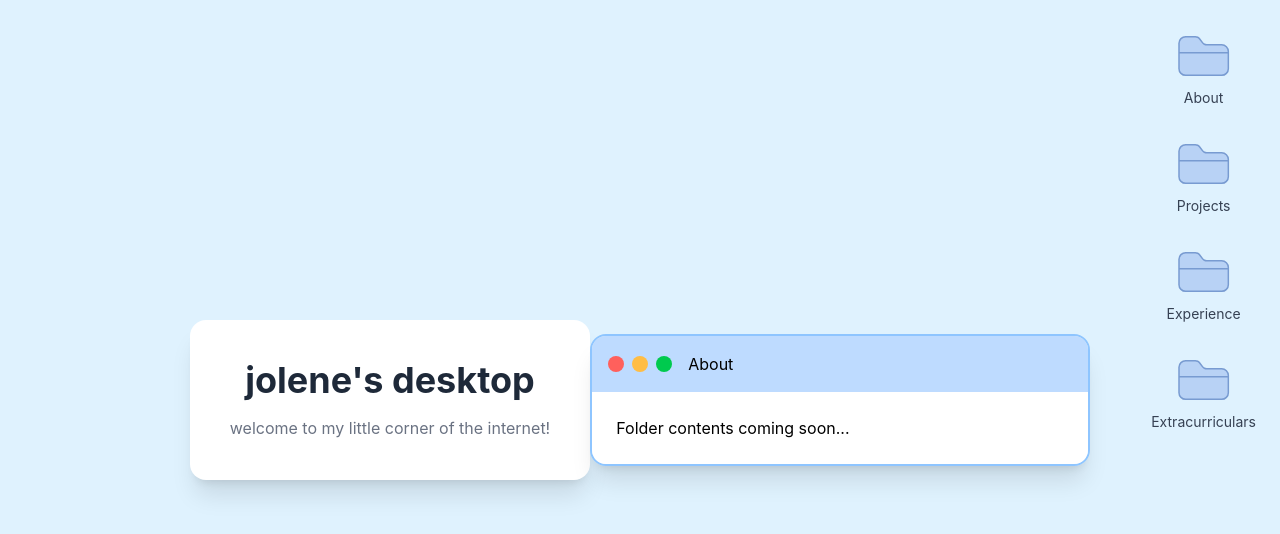
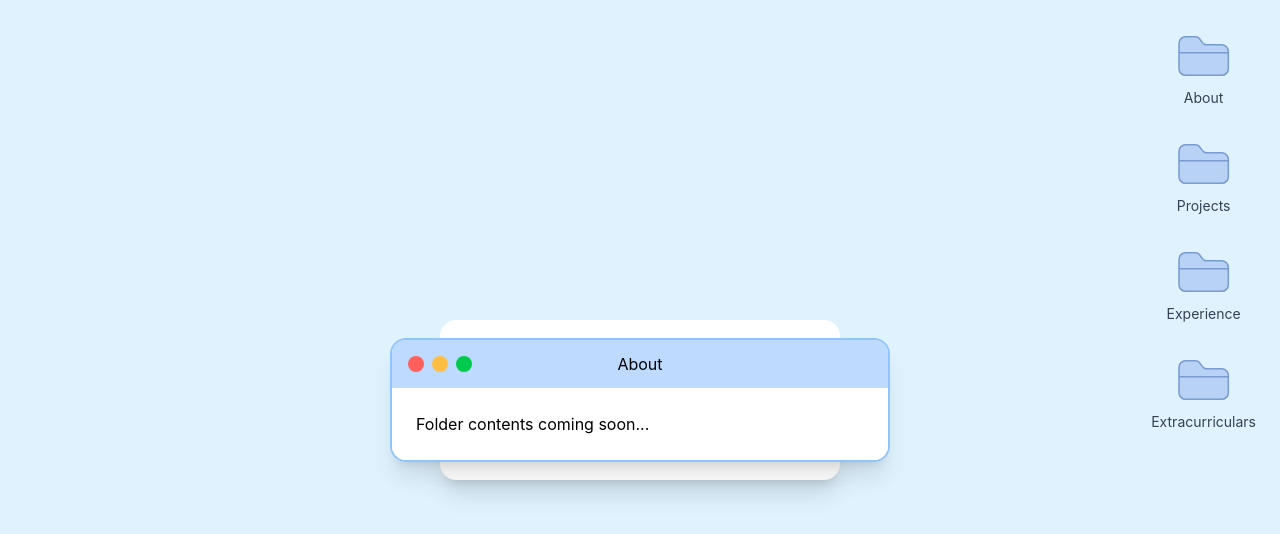
Before and after one commit to jolene1115/personal-portfolio, a React (Vite) app: page / in a window 1280 px wide. Both pictures are taken after a click on the button "About". Shown: the top 534 px of the page. Built offline with nearby package versions, Linux system fonts and the light colour scheme.

Commit message:
style: polish folder window appearance

```diff
--- a/src/App.tsx
+++ b/src/App.tsx
@@ -23,10 +23,15 @@ function App() {
               <DesktopIcon name="Extracurriculars" onOpen={setOpenFolder}/>
         </div>
       {openFolder !== null && (
-        <Window
-          title={openFolder}
-          onClose={() => setOpenFolder(null)}
-        />
+
+        <div className="absolute inset-0 grid place-items-center pointer-events-none">
+            <div className="pointer-events-auto">
+              <Window
+                title={openFolder}
+                onClose={() => setOpenFolder(null)}
+              />
+            </div>
+         </div>
       )}
     </div>
   )
--- a/src/components/Window.tsx
+++ b/src/components/Window.tsx
@@ -8,7 +8,7 @@ function Window({ title, onClose }: WindowProps) {
      <div className="w-[500px] max-w-[90vw] overflow-hidden rounded-2xl border-2 border-blue-300 shadow-xl">
 
       {/* Title bar */}
-      <div className="flex items-center gap-4 bg-blue-200 p-4">
+      <div className="flex items-center gap-4 bg-blue-200 p-4 relative">
 
         <div className="flex items-center gap-2">
         <button
@@ -22,7 +22,7 @@ function Window({ title, onClose }: WindowProps) {
         </div>
 
 
-        <p>{title}</p>
+        <p className="absolute left-1/2 -translate-x-1/2">{title}</p>
       </div>
 
       {/* Window contents */}
```
